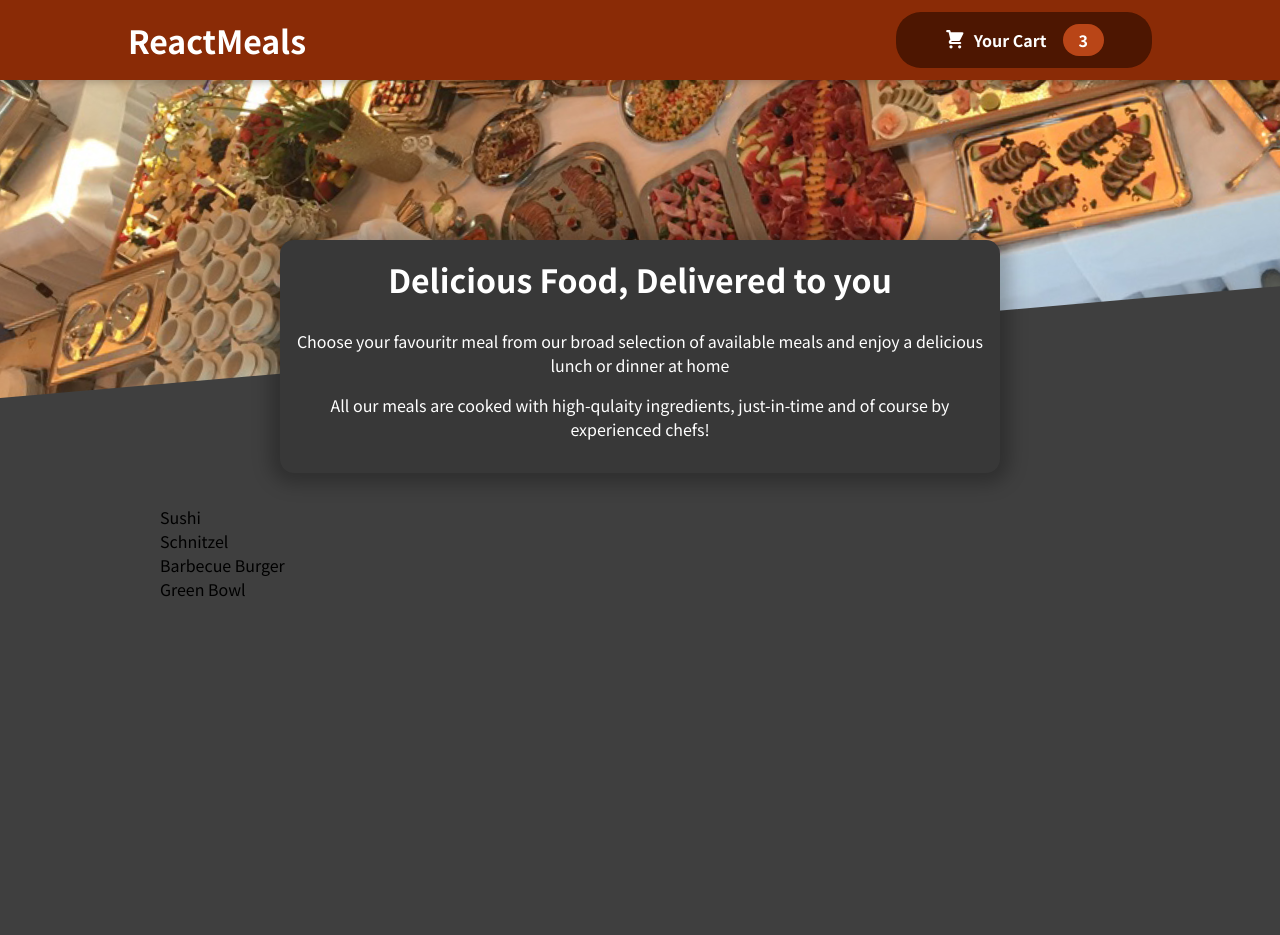
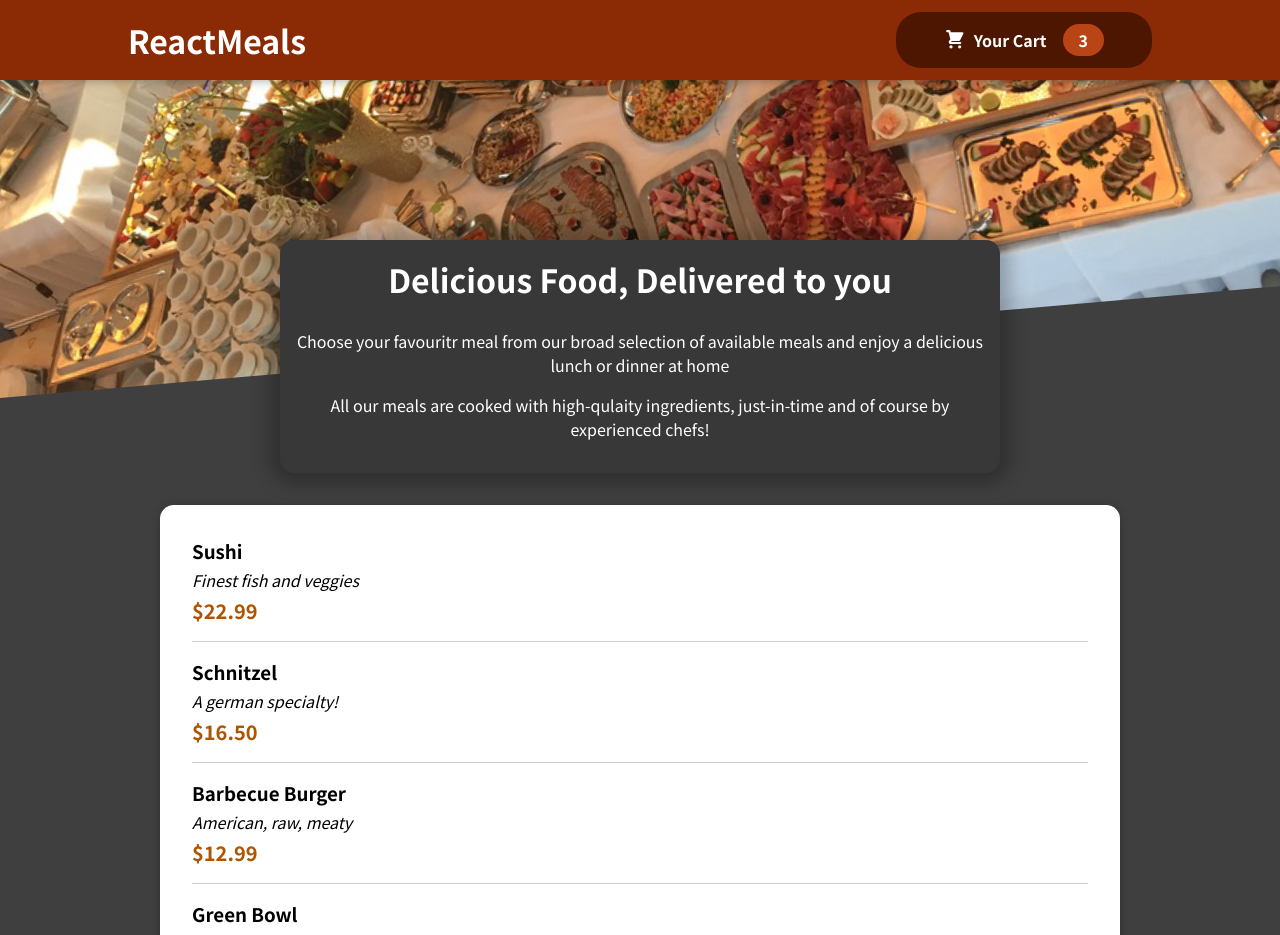
Before and after one commit to Akash-Rajmane/restaurant, a React (Create React App) app: page / in a window 1280 px wide. Shown: the top 935 px of the page. Before the commit the page ends 800 px from the top, so only its background shows below. Built offline with nearby package versions, Linux system fonts and the light colour scheme.

Commit message:
added MealItems

```diff
--- a/src/components/Meals/AvailableMeals.js
+++ b/src/components/Meals/AvailableMeals.js
@@ -1,6 +1,8 @@
 import React from 'react';
 
 import classes from './AvailableMeals.module.css';
+import MealItem from "./MealItem/MealItem";
+import Card from "../UI/Card/Card";
 
 const DUMMY_MEALS = [
   {
@@ -30,11 +32,20 @@
 ];
 
 const AvailableMeals = () => {
-  const mealsList = DUMMY_MEALS.map((meal) => <li>{meal.name}</li>);
+  const mealsList = DUMMY_MEALS.map((meal) => (
+    <MealItem
+      key={meal.id}
+      name={meal.name}
+      description={meal.description}
+      price={meal.price}
+    />
+  ));
 
   return (
     <section className={classes.meals}>
+      <Card>
       <ul>{mealsList}</ul>
+      </Card>
     </section>
   )
 }
--- /dev/null
+++ b/src/components/Meals/MealItem/MealItem.js
@@ -0,0 +1,18 @@
+import classes from './MealItem.module.css';
+
+const MealItem = (props) => {
+    const price = `$${props.price.toFixed(2)}`;
+
+    return (
+      <li className={classes.meal}>
+        <div>
+          <h3>{props.name}</h3>
+          <div className={classes.description}>{props.description}</div>
+          <div className={classes.price}>{price}</div>
+        </div>
+        <div></div>
+      </li>
+    );
+  };
+
+  export default MealItem;
--- /dev/null
+++ b/src/components/Meals/MealItem/MealItem.module.css
@@ -0,0 +1,22 @@
+.meal {
+    display: flex;
+    justify-content: space-between;
+    margin: 1rem;
+    padding-bottom: 1rem;
+    border-bottom: 1px solid #ccc;
+  }
+
+  .meal h3 {
+    margin: 0 0 0.25rem 0;
+  }
+
+  .description {
+    font-style: italic;
+  }
+
+  .price {
+    margin-top: 0.25rem;
+    font-weight: bold;
+    color: #ad5502;
+    font-size: 1.25rem;
+  }
--- /dev/null
+++ b/src/components/UI/Card/Card.js
@@ -0,0 +1,9 @@
+import React from 'react';
+import classes from "./Card.module.css";
+
+const Card = (props) => {
+
+    return <div className={classes.card}>{props.children}</div>
+}
+
+export default Card;
--- /dev/null
+++ b/src/components/UI/Card/Card.module.css
@@ -0,0 +1,6 @@
+.card {
+    padding: 1rem;
+    box-shadow: 0 2px 8px rgba(0, 0, 0, 0.25);
+    border-radius: 14px;
+    background-color: white;
+  }
```
